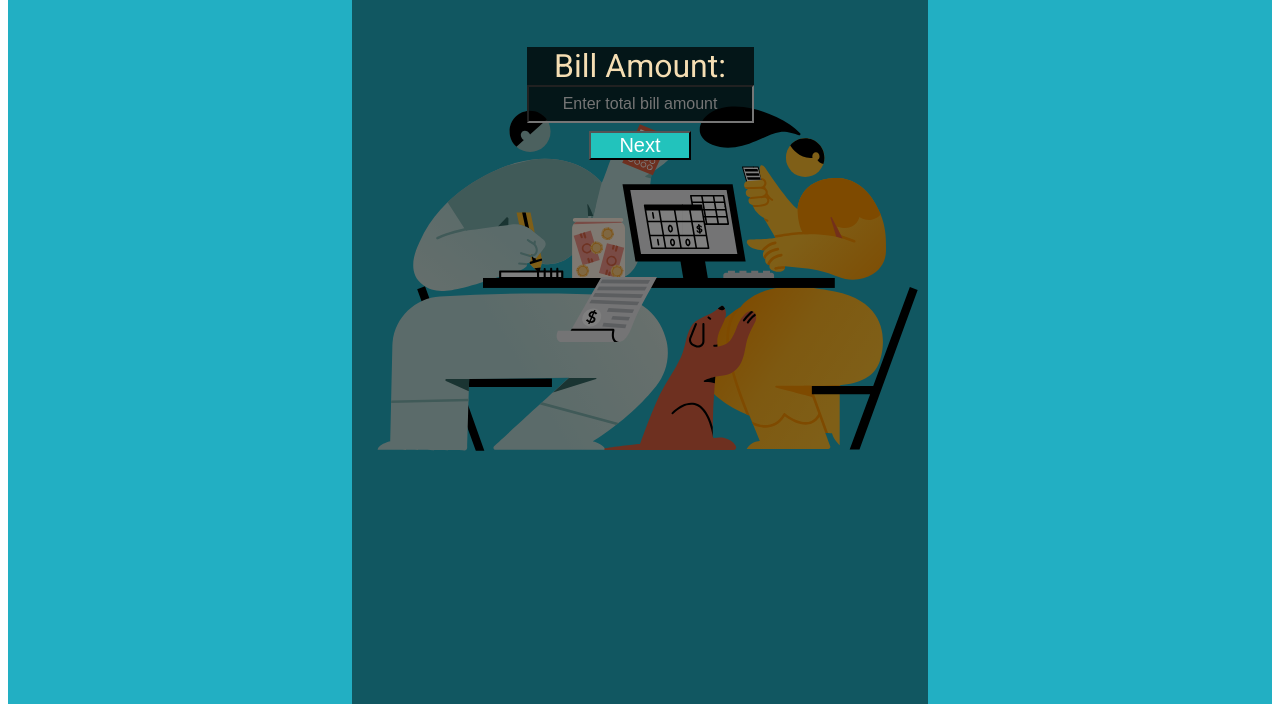
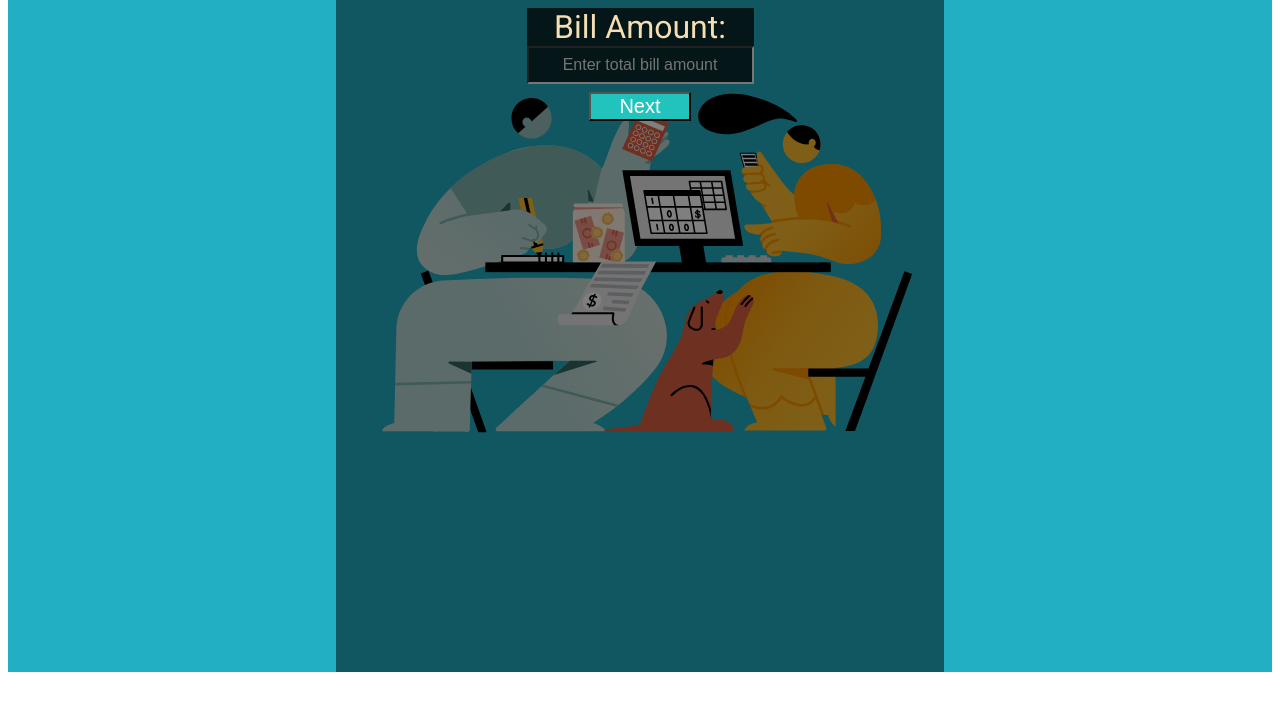
Before and after one commit to shubh-dwivedi/Cash-Register-App, a plain HTML site: page index.html in a window 1280 px wide. Shown: the part 168-880 px from the top of the page. After the commit the page ends 848 px from the top, so only its background shows below. Drawn offline with Linux system fonts and the light colour scheme.

Commit message:
style: minor changes

```diff
--- a/styles.css
+++ b/styles.css
@@ -18,17 +18,16 @@ body {
     max-height: fit-content;
     background-repeat: no-repeat;
     background-position:center;
-    background-size: 56vw;
-    background-clip:padding-box;
+    background-size: 55vw;
 }
 
 .container-app {
     display: flex;
     flex-direction: column;
     min-width: 35vw;
-    max-width: 40vw;
-    margin: auto;
-    padding: 2rem;
+    max-width: 45vw;
+    margin: 0px auto;
+    padding: 1rem;
     height: 100vh;
     background: rgba(0,0,0, 0.50);
 }
```
